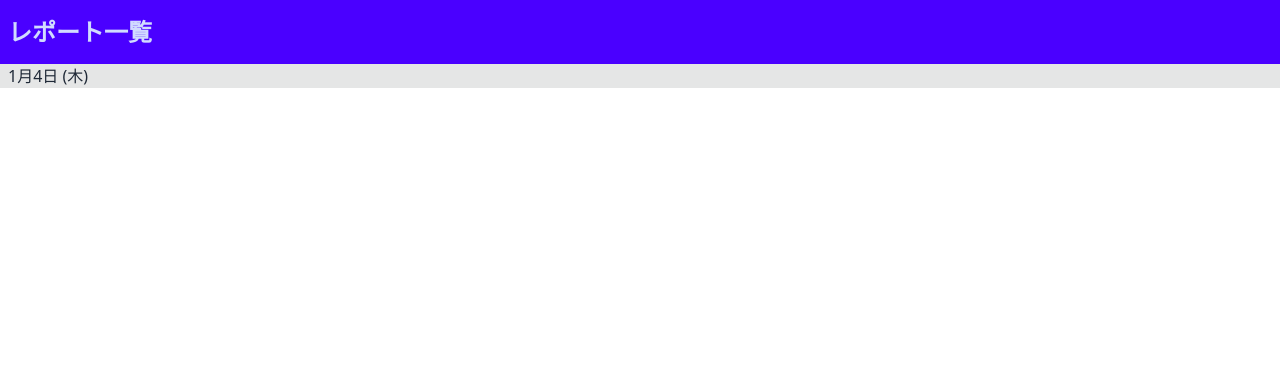
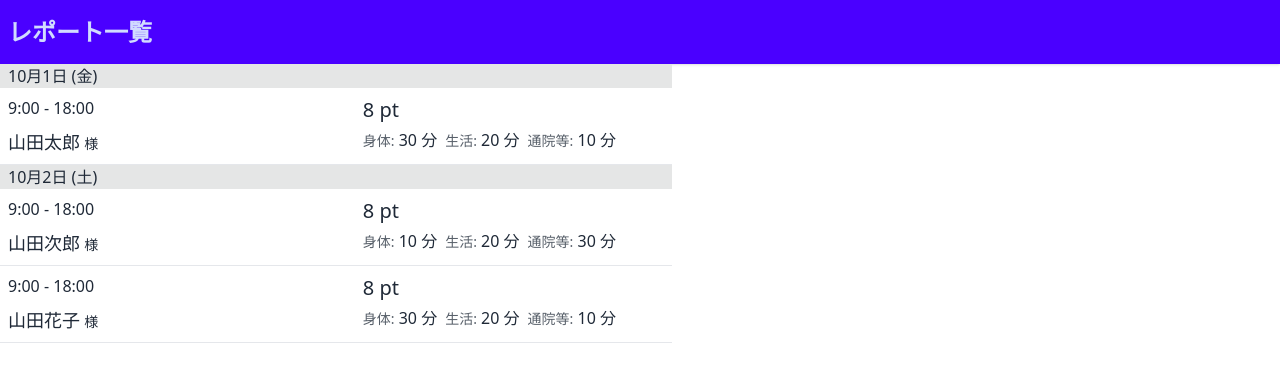
Before and after one commit to ebi311/yu-kaly, a SvelteKit app: page /home-care/reports in a window 1280 px wide. Shown: the top 382 px of the page. Built offline with nearby package versions, Linux system fonts and the light colour scheme; some icons are missing.

Commit message:
レポート一覧のページを実装した

```diff
--- a/src/lib/models/workReport.ts
+++ b/src/lib/models/workReport.ts
@@ -28,3 +28,8 @@ export type WorkReport = {
     name: string;
   };
 };
+
+export type WorkReportsEveryDate = {
+  date: Date;
+  reports: WorkReport[];
+};
--- a/src/routes/home-care/+layout.svelte
+++ b/src/routes/home-care/+layout.svelte
@@ -1,4 +1,17 @@
+<script lang="ts">
+  import { page } from '$app/stores';
+
+  const pageTitles: Record<string, string> = {
+    '/home-care/reports': 'レポート一覧',
+  };
+
+  $: console.log($page.data);
+  $: pageTitle = pageTitles[$page.url.pathname] ?? '(unknown page)';
+</script>
+
 <header class="navbar bg-primary shadow">
-  <h1 class="text-2xl text-primary-content font-bold">レポート一覧</h1>
+  <h1 class="text-2xl text-primary-content font-bold">{pageTitle}</h1>
 </header>
-<slot />
+<main class="max-w-2xl">
+  <slot />
+</main>
--- a/src/routes/home-care/reports/+page.svelte
+++ b/src/routes/home-care/reports/+page.svelte
@@ -1,5 +1,85 @@
-<script>
+<script lang="ts">
+  import type { WorkReportsEveryDate } from '$lib/models/workReport';
   import DateDivider from './dateDivider.svelte';
+  import ReportList from './reportList.svelte';
+  import { page } from '$app/stores';
+
+  export const pageTitle = 'レポート一覧';
+
+  export let reportsEveryDate: WorkReportsEveryDate[] = [
+    {
+      date: new Date('2021-10-01'),
+      reports: [
+        {
+          id: '1',
+          workPeriod: {
+            start: new Date('2021-10-01 09:00'),
+            end: new Date('2021-10-01 18:00'),
+          },
+          points: 8,
+          recipient: {
+            id: 'u001',
+            name: '山田太郎',
+          },
+          workTimes: {
+            'attend hospital': 10,
+            'live care': 20,
+            'physical care': 30,
+          },
+          status: 'done',
+        },
+      ],
+    },
+    {
+      date: new Date('2021-10-02'),
+      reports: [
+        {
+          id: '2',
+          workPeriod: {
+            start: new Date('2021-10-02 09:00'),
+            end: new Date('2021-10-02 18:00'),
+          },
+          points: 8,
+          recipient: {
+            id: 'u001',
+            name: '山田次郎',
+          },
+          workTimes: {
+            'attend hospital': 30,
+            'live care': 20,
+            'physical care': 10,
+          },
+          status: 'done',
+        },
+        {
+          id: '3',
+          workPeriod: {
+            start: new Date('2021-10-02 09:00'),
+            end: new Date('2021-10-02 18:00'),
+          },
+          points: 8,
+          recipient: {
+            id: 'u002',
+            name: '山田花子',
+          },
+          workTimes: {
+            'attend hospital': 10,
+            'live care': 20,
+            'physical care': 30,
+          },
+          status: 'done',
+        },
+      ],
+    },
+  ];
 </script>
 
-<DateDivider />
+<svelte:head>
+  <title>レポート一覧</title>
+</svelte:head>
+<div>
+  {#each reportsEveryDate as { date, reports }}
+    <DateDivider {date} />
+    <ReportList {reports} />
+  {/each}
+</div>
```
Also changed, not shown: src/routes/home-care/reports/reportList.svelte (renamed from src/routes/home-care/reports/reportRow.svelte), 1 other file (tests, documents, lock files or other folders).
